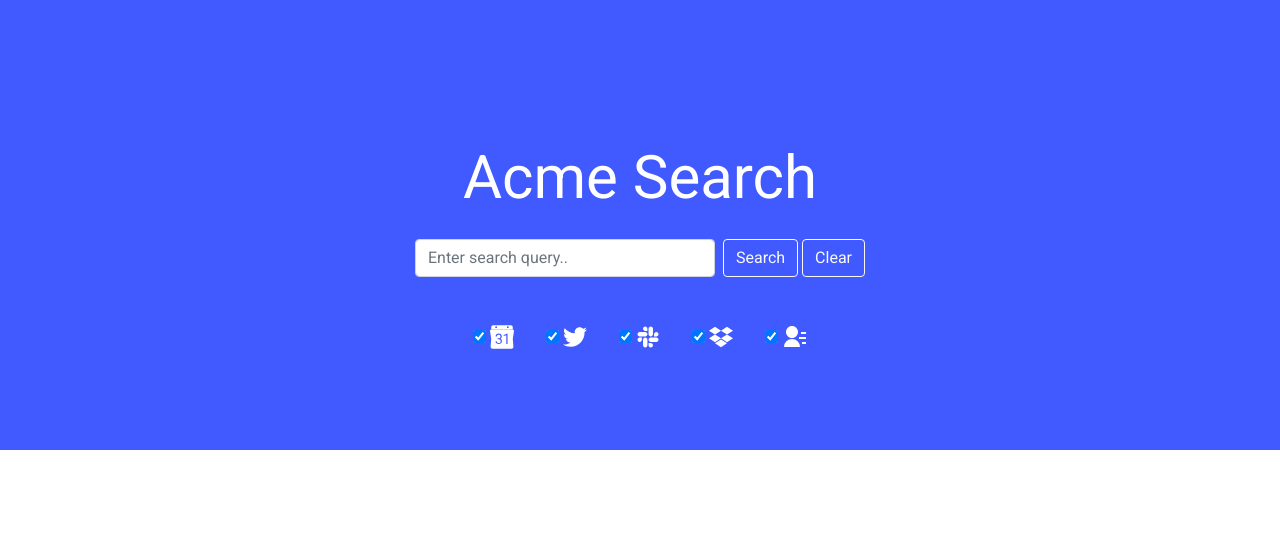
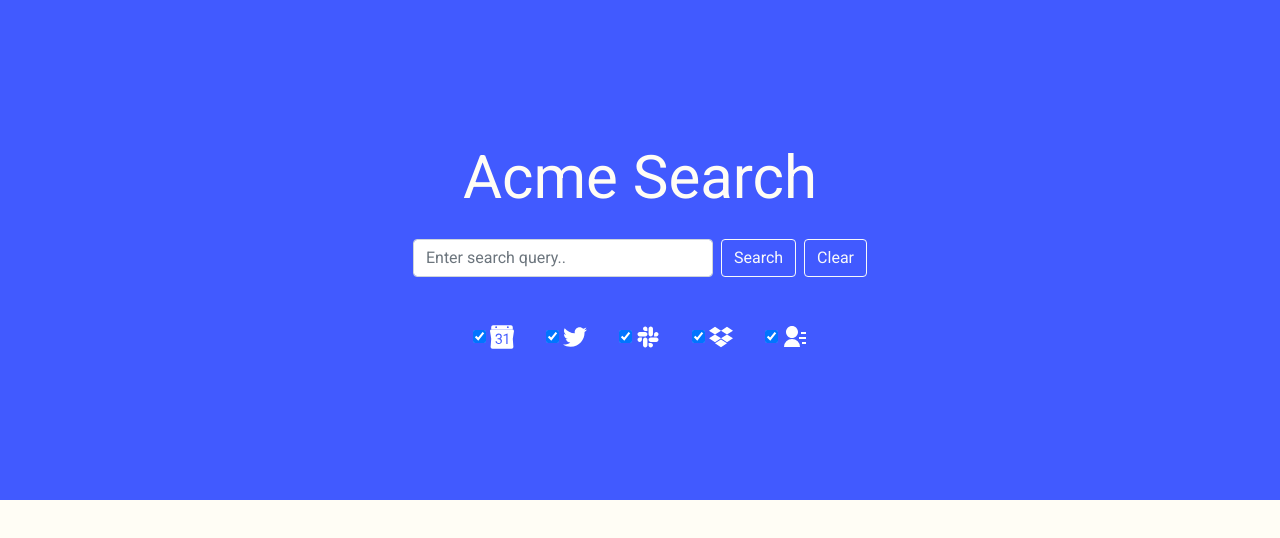
Before and after one commit to dhyeypan/react-search, a React (Create React App) app: page / in a window 1280 px wide. Shown: the top 538 px of the page. Built offline with nearby package versions, Linux system fonts and the light colour scheme; the HTML template or start-up script is replaced by a standard one.

Commit message:
bg color etc

```diff
--- a/src/App.css
+++ b/src/App.css
@@ -36,7 +36,3 @@
     transform: rotate(360deg);
   }
 }
-
-.searchResults{
-  background-color: #fffdf5;
-}
--- a/src/App.js
+++ b/src/App.js
@@ -14,7 +14,7 @@ function App() {
   const [pinnedUpdate, setPinnedUpdate] = useState(true);
 
   return(
-  <React.Fragment>
+  <React.Fragment style={{backgroundColor: "#fffdf5"}}>
     <SearchBar
       getQuery = {(value) => setQuery(value)}
       resetEverything = {(value) => {
--- a/src/components/Cards/dropboxCard.js
+++ b/src/components/Cards/dropboxCard.js
@@ -44,7 +44,7 @@ export default function DropBoxCard(props)
         </Card.Header>
         <Card.Body>
             <Card.Text>
-            {props.info.path}
+            Path: {props.info.path}
             </Card.Text>
 			<Card.Text>
 				Shared With: {sharedWith.substring(0, sharedWith.length-2)}
--- a/src/components/SearchBar/searchbar.css
+++ b/src/components/SearchBar/searchbar.css
@@ -1,6 +1,5 @@
 .mainSearchBar{
-    height: 450px;
-    align-items: center;
+    height: 500px;
     background-color: #415aff;
     font-family: 'Roboto', sans-serif;
     display: flex;
@@ -11,16 +10,15 @@
     width: 300px !important;
 }
 
-
-.titleText{
+.mainTitleText{
     margin-top: 10%;
-    color: white;
+    color: #fffdf5;
     font-size: 60px;
 }
 
 .searchForm{
     display: flex;
-    flex-direction: column;
+	flex-direction: column;
 }
 
 .searchFilters{
--- a/src/components/SearchBar/searchbar.js
+++ b/src/components/SearchBar/searchbar.js
@@ -10,8 +10,8 @@ export default function SearchBar(props) {
 	const inputRef = useRef();
 
     return(
-        <Navbar expand="lg" className="mainSearchBar my-auto">
-            <p className="titleText">Acme Search</p>
+        <Navbar  className="mainSearchBar my-auto">
+            <p className="mainTitleText">Acme Search</p>
             <Form inline className="mx-auto searchForm">
                 <div>
 					<FormControl
@@ -30,7 +30,7 @@ export default function SearchBar(props) {
 						ref = {inputRef}
 					/>
 					<Button variant="outline-light" onClick={() => props.getQuery(query)}>Search</Button>
-					<Button className="ml-1"variant="outline-light" onClick={
+					<Button className="ml-2"variant="outline-light" onClick={
 						() => {
 							setQuery("");
 							props.resetEverything();
--- a/src/components/SearchResults/searchResults.js
+++ b/src/components/SearchResults/searchResults.js
@@ -104,7 +104,7 @@ export default function SearchResults(props){
 		}
 
         return(
-			<div>
+			<div style={{backgroundColor: '#fffdf5'}}>
 				{pinnedCards}
 				{cards}
 			</div>
--- a/src/index.css
+++ b/src/index.css
@@ -11,3 +11,7 @@ code {
   font-family: source-code-pro, Menlo, Monaco, Consolas, 'Courier New',
     monospace;
 }
+
+html {
+	background-color: #fffdf5;
+}
```
